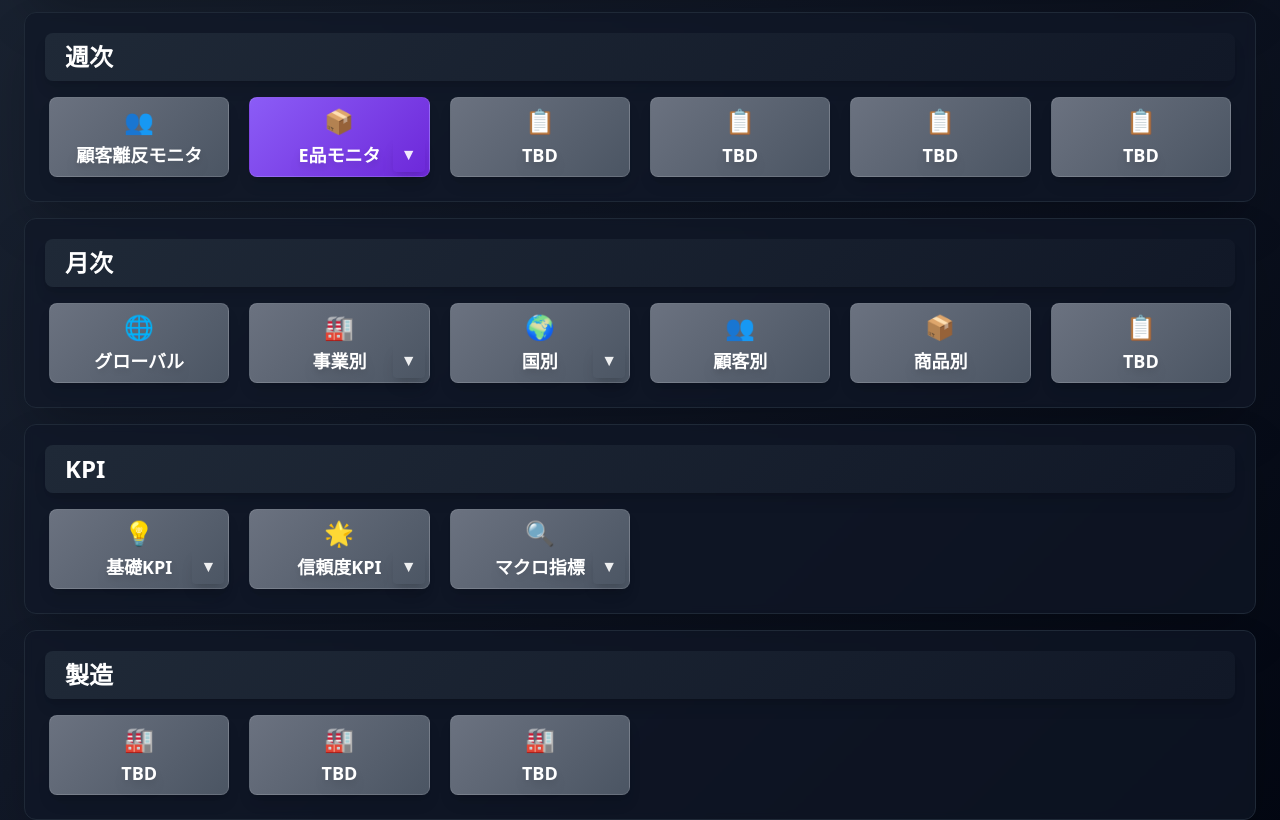
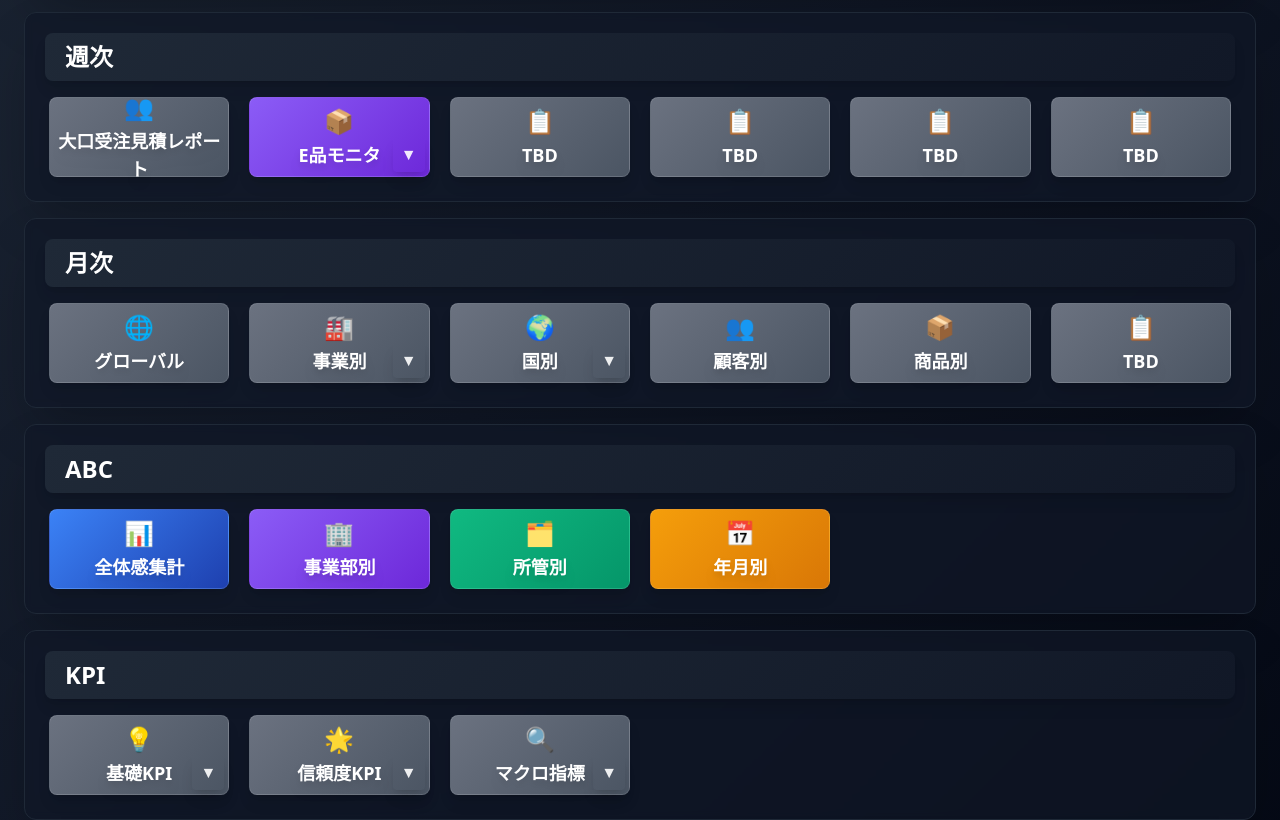
Before and after one commit to miofujishima/kkbh-dashboard, a React (Vite) app: page / in a window 1280 px wide. Shown: the part 560-1380 px from the top of the page. Built offline with nearby package versions, Linux system fonts and the light colour scheme.

Commit message:
Update KKBHDashboard.jsx

```diff
--- a/src/KKBHDashboard.jsx
+++ b/src/KKBHDashboard.jsx
@@ -589,7 +589,7 @@ const KKBHDashboard = () => {
         buttons: [
 {
   id: "weekly-customer",
-            label: "顧客離反モニタ",
+  label: "大口受注見積レポート",
   icon: "👥",
   link: "",
   color: "linear-gradient(135deg, #3b82f6 0%, #1e40af 100%)"
@@ -819,6 +819,45 @@ const KKBHDashboard = () => {
         ]
       },
 {
+  id: "abc",
+  label: "ABC",
+  subtitle: "",
+  buttons: [
+    {
+      id: "abc-overall",
+      label: "全体感集計",
+      icon: "📊",
+      link: "https://app.powerbi.com/groups/fc9ff885-c542-4474-a9d7-befe48b69ad6/reports/f635320c-6a7d-4c2d-bb31-045efa69dd06?ctid=b3af1006-3cc7-43fe-8536-8d9196748a64&pbi_source=linkShare",
+      color: "linear-gradient(135deg, #3b82f6 0%, #1e40af 100%)",
+      pattern: "none"
+    },
+    {
+      id: "abc-division",
+      label: "事業部別",
+      icon: "🏢",
+      link: "https://app.powerbi.com/groups/fc9ff885-c542-4474-a9d7-befe48b69ad6/reports/f635320c-6a7d-4c2d-bb31-045efa69dd06?ctid=b3af1006-3cc7-43fe-8536-8d9196748a64&pbi_source=linkShare&bookmarkGuid=399f0be4-720b-445c-b40d-ef60ce044c43",
+      color: "linear-gradient(135deg, #8b5cf6 0%, #6d28d9 100%)",
+      pattern: "none"
+    },
+    {
+      id: "abc-jurisdiction",
+      label: "所管別",
+      icon: "🗂️",
+      link: "https://app.powerbi.com/groups/fc9ff885-c542-4474-a9d7-befe48b69ad6/reports/f635320c-6a7d-4c2d-bb31-045efa69dd06?ctid=b3af1006-3cc7-43fe-8536-8d9196748a64&pbi_source=linkShare&bookmarkGuid=22b32dfd-a4d7-497b-9417-f66d43954c9a",
+      color: "linear-gradient(135deg, #10b981 0%, #059669 100%)",
+      pattern: "none"
+    },
+    {
+      id: "abc-monthly",
+      label: "年月別",
+      icon: "📅",
+      link: "https://app.powerbi.com/groups/fc9ff885-c542-4474-a9d7-befe48b69ad6/reports/f635320c-6a7d-4c2d-bb31-045efa69dd06?ctid=b3af1006-3cc7-43fe-8536-8d9196748a64&pbi_source=linkShare&bookmarkGuid=954b2af7-f890-4dc3-bb4a-9dcff442a8dd",
+      color: "linear-gradient(135deg, #f59e0b 0%, #d97706 100%)",
+      pattern: "none"
+    }
+  ]
+},
+      {
         id: "kpi",
         label: "KPI",
         subtitle: "",
@@ -948,26 +987,26 @@ const KKBHDashboard = () => {
   subtitle: "",
   buttons: [
     {
-            id: "mfg-tdb1",
-            label: "TBD",
-            icon: "🏭",
-            link: "",
+      id: "mfg-industry",
+      label: "業種一覧",
+      icon: "📋",
+      link: "https://app.powerbi.com/groups/me/reports/9d6a6a2a-57aa-4013-b08d-d3309b3530d4?ctid=b3af1006-3cc7-43fe-8536-8d9196748a64&pbi_source=linkShare",
       color: "linear-gradient(135deg, #3b82f6 0%, #1e40af 100%)",
       pattern: "none"
     },
     {
-            id: "mfg-tdb2",
-            label: "TBD",
-            icon: "🏭",
-            link: "",
+      id: "mfg-tcs",
+      label: "TCS",
+      icon: "🔧",
+      link: "https://app.powerbi.com/groups/me/reports/9d6a6a2a-57aa-4013-b08d-d3309b3530d4?ctid=b3af1006-3cc7-43fe-8536-8d9196748a64&pbi_source=linkShare&bookmarkGuid=53646564-a4bd-4ff5-9b4d-05f06241ac2c",
       color: "linear-gradient(135deg, #10b981 0%, #059669 100%)",
       pattern: "none"
     },
     {
-            id: "mfg-tdb3",
-            label: "TBD",
-            icon: "🏭",
-            link: "",
+      id: "mfg-reliability",
+      label: "信頼度",
+      icon: "⭐",
+      link: "https://app.powerbi.com/groups/me/reports/9d6a6a2a-57aa-4013-b08d-d3309b3530d4?ctid=b3af1006-3cc7-43fe-8536-8d9196748a64&pbi_source=linkShare&bookmarkGuid=3399a524-d023-4ad1-beb1-4aca853f49e6",
       color: "linear-gradient(135deg, #f59e0b 0%, #d97706 100%)",
       pattern: "none"
     }
```
Lines whose indentation alone changed are shown as unchanged.
